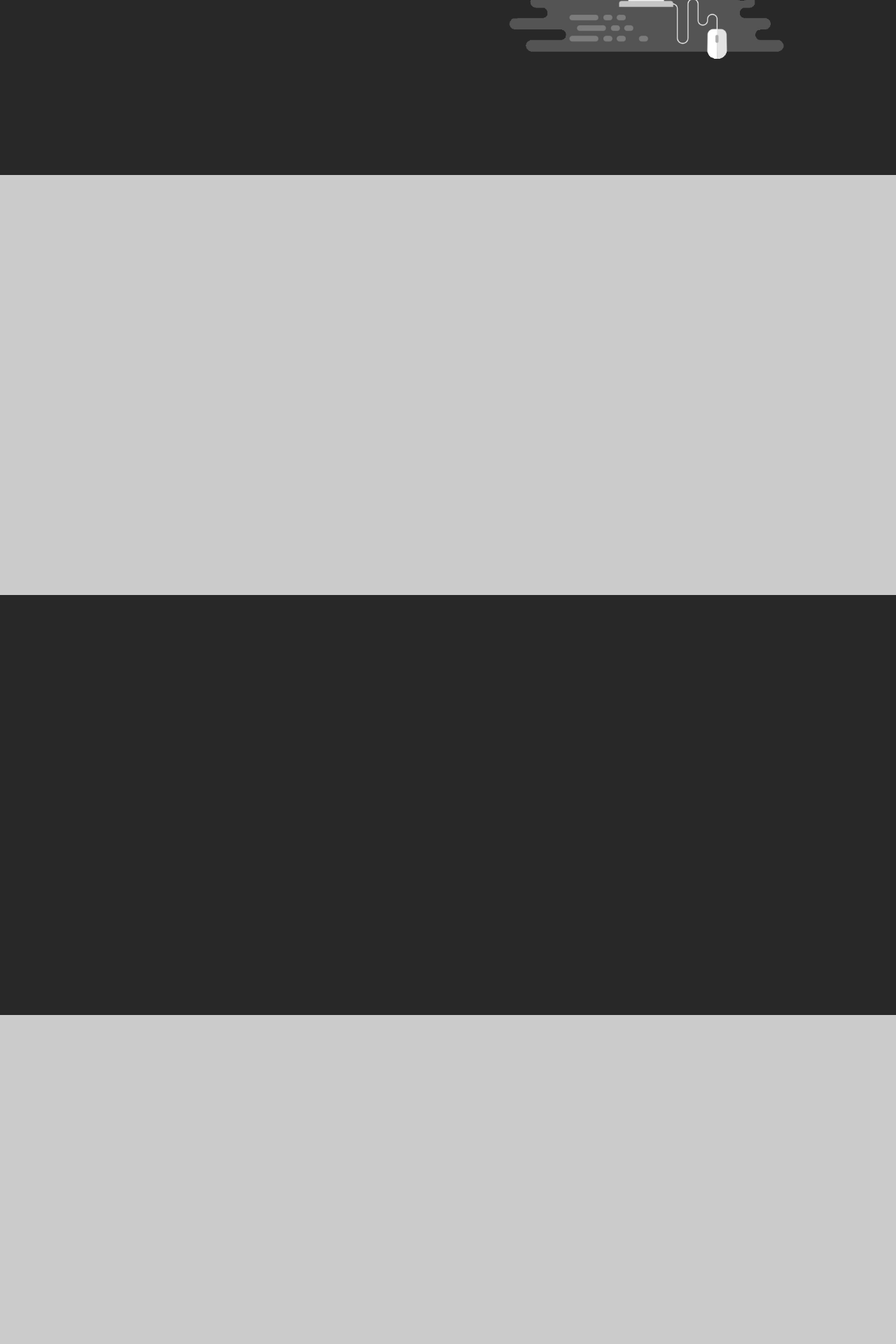
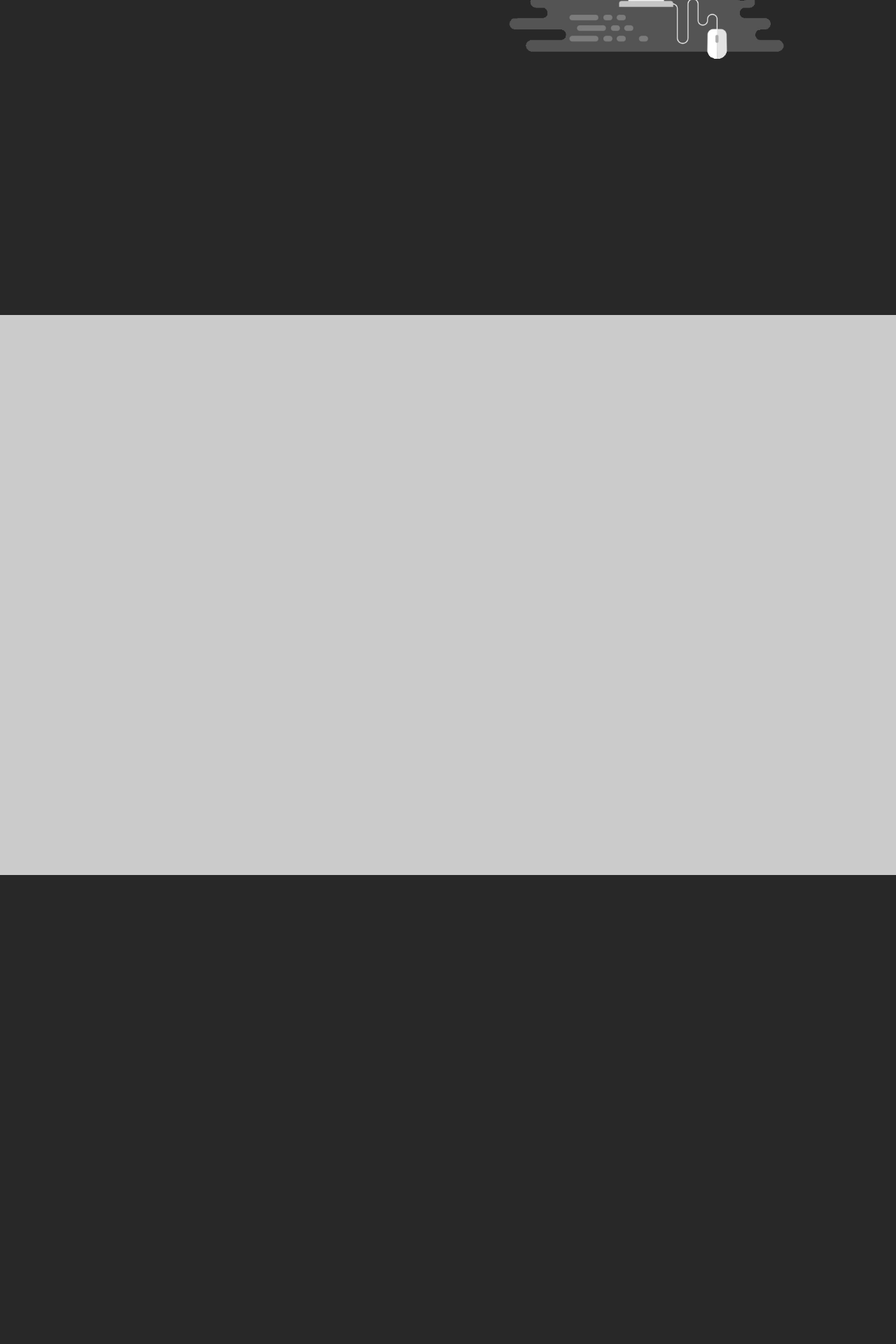
Before and after one commit to MathieuLePuil/portfolio.mathieulp.fr, a PHP site: page / in a window 1280 px wide. Shown: the part 350-2270 px from the top of the page at 70% size. Before the commit the page ends 1800 px from the top, so only its background shows below. Run offline with PHP 8.4, Linux system fonts and the light colour scheme; some libraries are stand-ins or nearby versions.

Commit message:
Auto Commit

```diff
--- a/style/style.css
+++ b/style/style.css
@@ -140,7 +140,7 @@ nav {
 
 #home {
     display: flex;
-    height: 600px;
+    height: 100vh;
     width: 100%;
     background-color: #282828;
 }
@@ -170,7 +170,7 @@ nav {
 /* Section ABOUT */
 
 #about {
-    height: 600px;
+    height: 100vh;
     width: 100%;
     background-color: #CBCBCB;
 }
@@ -178,7 +178,7 @@ nav {
 /* Section PORTFOLIO */
 
 #portfolio {
-    height: 600px;
+    height: 100vh;
     width: 100%;
     background-color: #282828;
 }
@@ -186,7 +186,7 @@ nav {
 /* Section CONTACT */
 
 #contact {
-    height: 600px;
+    height: 100vh;
     width: 100%;
     background-color: #CBCBCB;
 }
```
